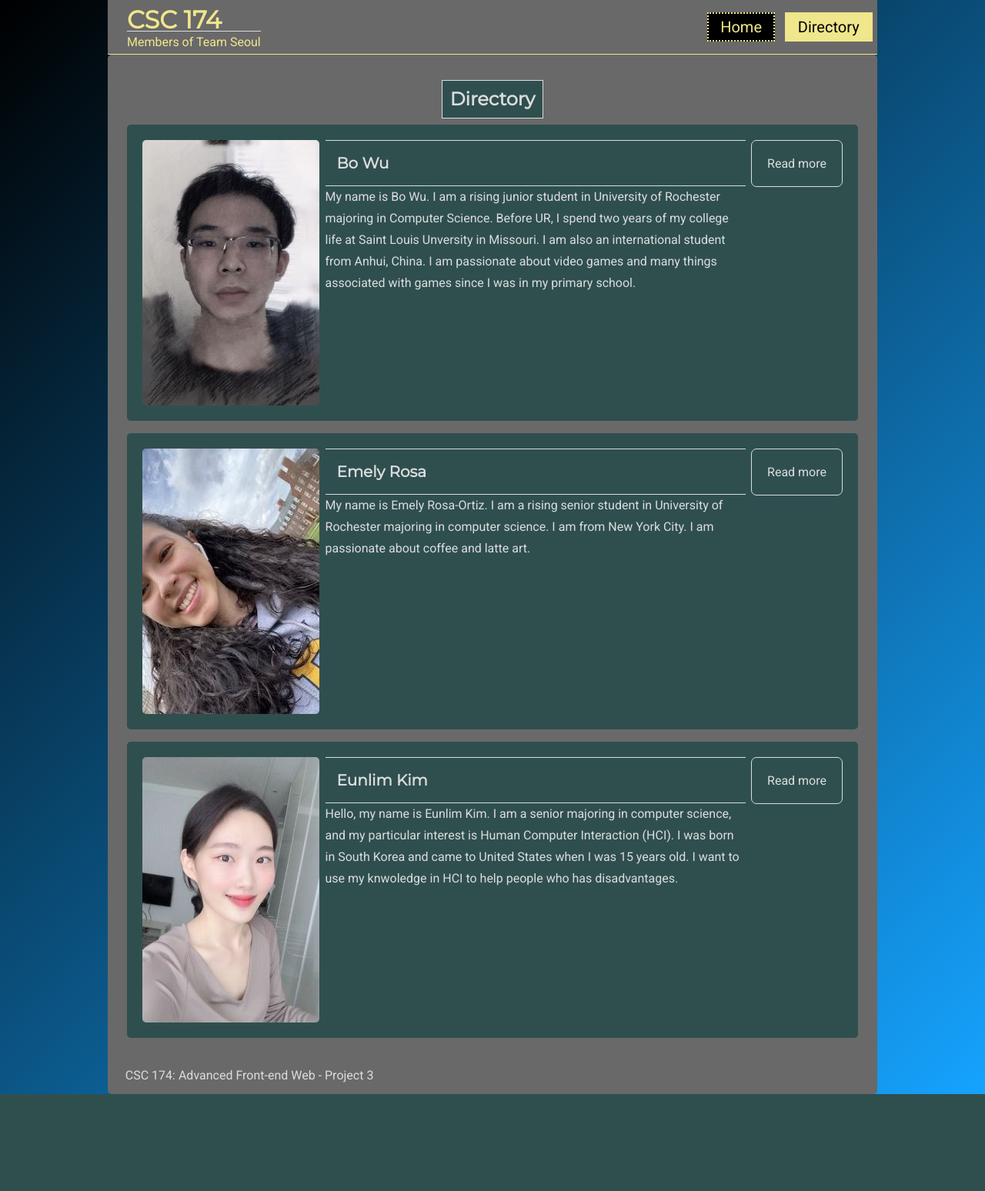
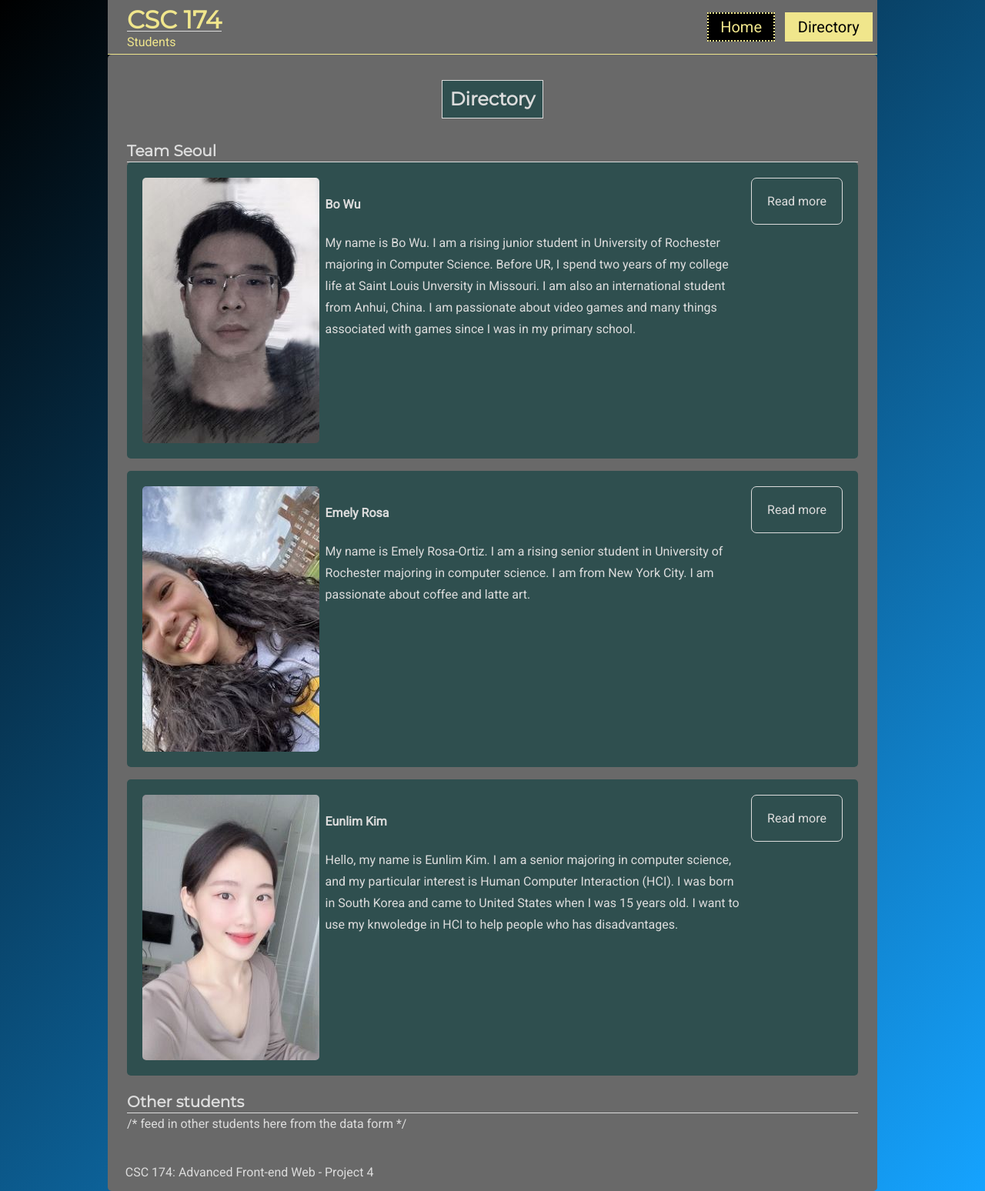
Before and after one commit to jalhadab/project5, a PHP site: page /directory.php in a window 1280 px wide. Shown: the whole page at 77% size. Before the commit the page ends 1422 px from the top, so only its background shows below. Run offline with PHP 8.4, Linux system fonts and the light colour scheme.

Commit message:
Updates to content

```diff
--- a/bo.php
+++ b/bo.php
@@ -64,7 +64,7 @@
 					<p>In my spare time, gaming is the main entertainment activity. I love these dedicate video games. I had been addicted to it for a long period since the first time I played it during primary school. As I grow up, I start to become more self-discipline and play more and more games. It does help me have my own judgement about what kind of games is fun and good for me. Because of this hobby, I take computer science major in hope of becoming a video game developer in the future. Besides video games, I also pay attention to electronic product including phones, video cards and game consoles. I think the most notable product in 2020 is Playstation 5 and Xbox Series X, which mark the beginning of 4K age.</p>
 				</article>
 				<footer>
-					<div>CSC 174: Advanced Front-end Web - Project 3</div>
+					<div>CSC 174: Advanced Front-end Web - Project 4</div>
 				</footer>
 			</div> <!-- center container -->
 		</div><!--  background container -->
--- a/directory.php
+++ b/directory.php
@@ -5,7 +5,7 @@
 			<div>
 			<a href="index.php">
 				<h1>CSC 174</h1>
-				<p>Members of Team Seoul</p>
+				<p>Students</p>
 			</a>
 			</div>
 			<?php include "inc/nav.php"?>
@@ -16,10 +16,11 @@
 					<header>
 						<h2>Directory</h2>
 					</header>
+						<h3>Team Seoul</h3>
 					<section class="dir-student space-below">
 						<img src="images/bo-selfie.jpg" alt="Bo">
 						<div>
-							<h3>Bo Wu</h3>
+							<h4>Bo Wu</h4>
 							<p>My name is Bo Wu. I am a rising junior student in University of Rochester majoring in
 								Computer Science. Before UR, I spend two years of my college life at Saint Louis Unversity
 								in Missouri. I am also an international student from Anhui, China. I am passionate about
@@ -30,7 +31,7 @@
 					<section class="dir-student space-below">
 						<img src="images/emely.jpg" alt="Emely">
 						<div>
-							<h3>Emely Rosa</h3>
+							<h4>Emely Rosa</h4>
 							<p>My name is Emely Rosa-Ortiz. I am a rising senior student in University of Rochester majoring
 							in computer science. I am from New York City. I am passionate about coffee and latte art.</p>
 						</div>
@@ -39,7 +40,7 @@
 					<section class="dir-student">
 						<img src="images/eunlimkim.jpg" alt="Eunlim">
 						<div>
-							<h3>Eunlim Kim</h3>
+							<h4>Eunlim Kim</h4>
 							<p>Hello, my name is Eunlim Kim. I am a senior majoring in computer science, and my particular
 								interest is Human Computer Interaction (HCI). I was born in South Korea and came to United
 								States when I was 15 years old. I want to use my knwoledge in HCI to help people who has
@@ -47,9 +48,12 @@
 						</div>
 						<a href="kim.php">Read more</a>
 					</section>
+					<h3>Other students</h3>
+					/* feed in other students here from the data form */
+
 				</article>
 				<footer class="dir-footer">
-					<div>CSC 174: Advanced Front-end Web - Project 3</div>
+					<div>CSC 174: Advanced Front-end Web - Project 4</div>
 				</footer>
 			</div>
 		</div>
--- a/emely.php
+++ b/emely.php
@@ -58,7 +58,7 @@
 					<p> I don't get to do my "hobbies" that often. However, I am into latte art. I started liking latte art last summer when I worked at Ralph's Coffee Shop. At first it's pretty tricky, but you get the hang of it. I am not that great. I am also into playing Animal Crossing.</p>
 				</article>
 				<footer>
-					<div>CSC 174: Advanced Front-end Web - Project 3</div>
+					<div>CSC 174: Advanced Front-end Web - Project 4</div>
 				</footer>
 			</div> <!-- center container -->
 		</div><!--  background container -->
--- a/inc/html-top.php
+++ b/inc/html-top.php
@@ -4,7 +4,7 @@
 		<meta charset="utf-8">
 		<meta name="viewport" content="width=device-width, initial-scale=1">
 		<meta name="description" content="Project 3 Seoul Team">
-		<title><?php echo $customTitle;?> | Seoul Project 3</title>
+		<title><?php echo $customTitle;?> | Seoul Project 4</title>
 		<link rel="stylesheet" href="css/nav.css">
 		<link rel="stylesheet" href="css/styles.css">
 		<link href="https://fonts.googleapis.com/css2?family=Montserrat&family=Roboto&display=swap" rel="stylesheet">
--- a/kim.php
+++ b/kim.php
@@ -59,7 +59,7 @@
 							<p>In United States, I usually watch movie with my friends and cook. I love Science Fiction, action, and comic. I try to cook various kind including simple italian food, korean traditional dishes and typical brunch menu. In Korea, I mostly spend time with my dog, Abong (corgi). I usually walk him for at least one hour but he never gets enough of it. I also love trying new restaurants and adding good ones to my favorite restaurant list.</p>
 				</article>
 				<footer>
-					<div>CSC 174: Advanced Front-end Web - Project 3</div>
+					<div>CSC 174: Advanced Front-end Web - Project 4</div>
 				</footer>
 			</div> <!-- center container -->
 		</div><!--  background container -->
```
Also changed, not shown: index.php (+4 -3 lines).
